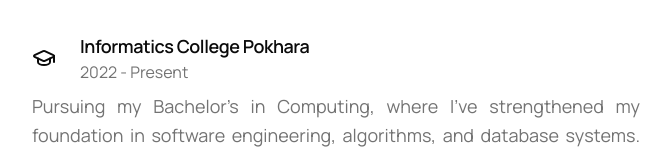
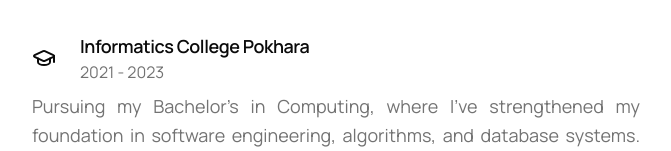
Before and after one commit to AbhishekSunar01/abhishek-sunar, a Next.js app: page /about in a window 1280 px wide. Shown: the part 1878-2029 px from the top of the page, without its empty margins (304-975 px from the left). Built offline with nearby package versions, Linux system fonts and the light colour scheme.

Commit message:
fix: graduation date

```diff
--- a/app/about/page.tsx
+++ b/app/about/page.tsx
@@ -106,7 +106,7 @@
             <h3 className="text-lg font-semibold">
               Informatics College Pokhara
             </h3>
-            <span className="text-muted-foreground">2022 - Present</span>
+            <span className="text-muted-foreground">2021 - 2023</span>
           </div>
         </div>
         <p className="text-muted-foreground md:text-lg text-md w-full mt-2 text-justify leading-relaxed">
```
